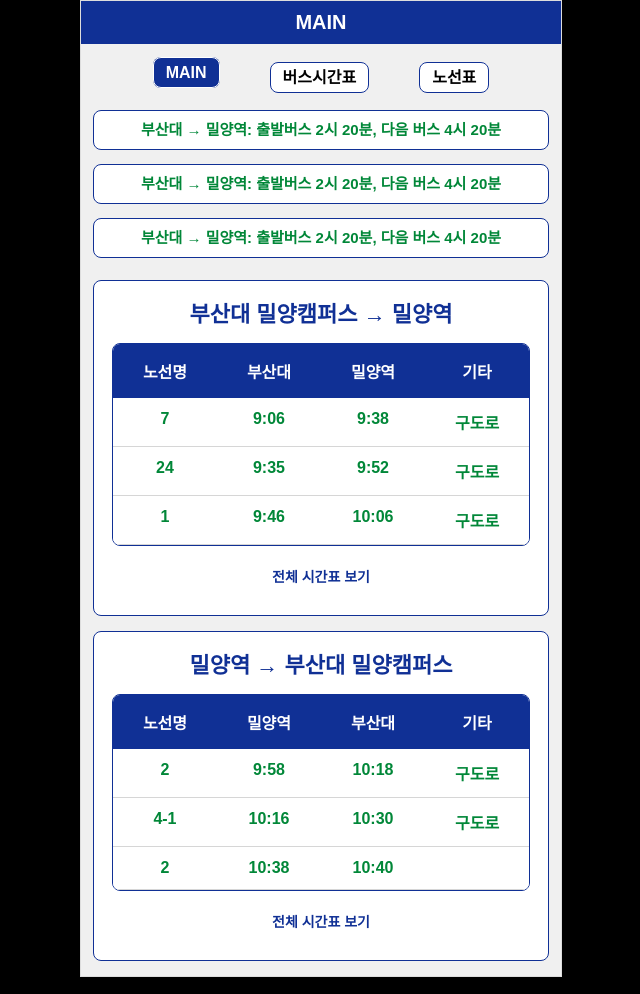
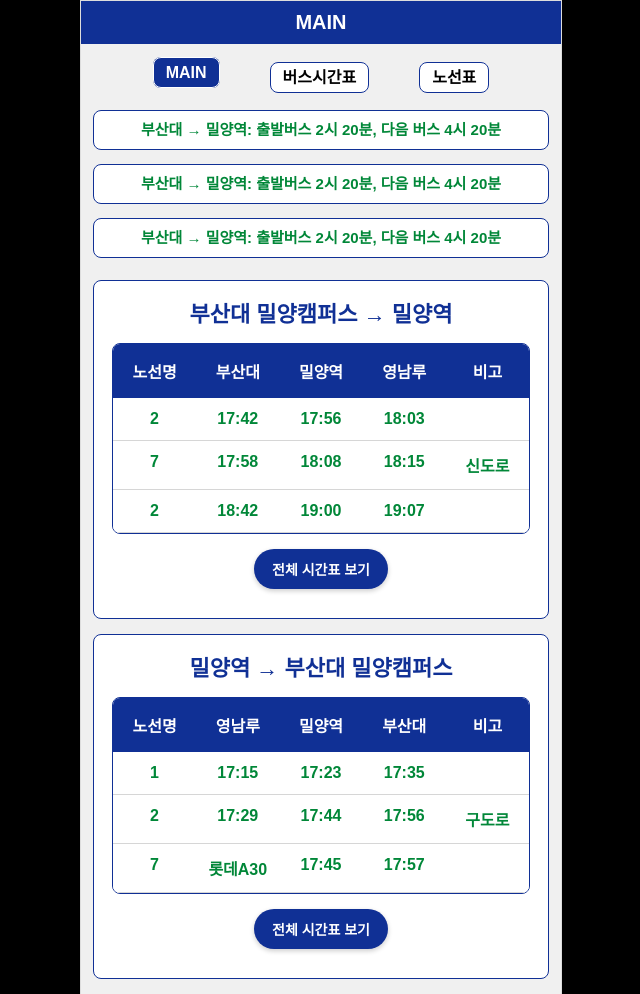
Before and after one commit to leaneroov/campusbus, a plain HTML site: page index.html in a window 1280 px wide. Shown: the whole page, without its empty margins (319-959 px from the left). Drawn offline with Linux system fonts and the light colour scheme.

Commit message:
feat : Integrate bus timetable data

```diff
--- /dev/null
+++ b/busdata.js
@@ -0,0 +1,489 @@
+const busdata = {
+  cam2sta: [
+    {
+      number: "7",
+      depart: "07:02",
+      arrive: "07:18",
+      yeongnamnu: "07:25",
+      note: "",
+    },
+    {
+      number: "2",
+      depart: "07:20",
+      arrive: "07:32",
+      yeongnamnu: "07:39",
+      note: "",
+    },
+    {
+      number: "2",
+      depart: "07:37",
+      arrive: "07:56",
+      yeongnamnu: "08:03",
+      note: "",
+    },
+    {
+      number: "2",
+      depart: "08:40",
+      arrive: "08:52",
+      yeongnamnu: "08:59",
+      note: "",
+    },
+    {
+      number: "1",
+      depart: "08:57",
+      arrive: "09:12",
+      yeongnamnu: "09:19",
+      note: "구도로",
+    },
+    {
+      number: "7",
+      depart: "09:06",
+      arrive: "09:20",
+      yeongnamnu: "09:27",
+      note: "구도로",
+    },
+    {
+      number: "1",
+      depart: "09:46",
+      arrive: "10:00",
+      yeongnamnu: "10:07",
+      note: "구도로",
+    },
+    {
+      number: "2",
+      depart: "09:58",
+      arrive: "10:12",
+      yeongnamnu: "10:19",
+      note: "구도로",
+    },
+    {
+      number: "4-1",
+      depart: "10:16",
+      arrive: "10:30",
+      note: "구도로",
+      yeongnamnu: "",
+    },
+    {
+      number: "2",
+      depart: "10:38",
+      arrive: "10:52",
+      yeongnamnu: "10:59",
+      note: "",
+    },
+    {
+      number: "1-2",
+      depart: "12:18",
+      arrive: "12:32",
+      yeongnamnu: "12:39",
+      note: "",
+    },
+    {
+      number: "7-1",
+      depart: "12:00",
+      arrive: "12:16",
+      yeongnamnu: "12:23",
+      note: "구도로",
+    },
+    {
+      number: "1",
+      depart: "13:28",
+      arrive: "13:44",
+      yeongnamnu: "13:51",
+      note: "",
+    },
+    {
+      number: "2",
+      depart: "13:00",
+      arrive: "13:16",
+      yeongnamnu: "13:23",
+      note: "구도로",
+    },
+    {
+      number: "1",
+      depart: "14:05",
+      arrive: "14:16",
+      yeongnamnu: "14:23",
+      note: "",
+    },
+    {
+      number: "7",
+      depart: "14:27",
+      arrive: "14:40",
+      yeongnamnu: "14:47",
+      note: "",
+    },
+    {
+      number: "1",
+      depart: "15:28",
+      arrive: "15:44",
+      yeongnamnu: "15:51",
+      note: "",
+    },
+    {
+      number: "2",
+      depart: "15:00",
+      arrive: "15:16",
+      yeongnamnu: "15:23",
+      note: "신도로",
+    },
+    {
+      number: "1",
+      depart: "15:52",
+      arrive: "16:00",
+      yeongnamnu: "16:07",
+      note: "신도로",
+    },
+    {
+      number: "4-1",
+      depart: "16:19",
+      arrive: "16:28",
+      note: "신도로",
+      yeongnamnu: "",
+    },
+    {
+      number: "2",
+      depart: "17:02",
+      arrive: "17:16",
+      yeongnamnu: "17:23",
+      note: "",
+    },
+    {
+      number: "2",
+      depart: "17:42",
+      arrive: "17:56",
+      yeongnamnu: "18:03",
+      note: "",
+    },
+    {
+      number: "7",
+      depart: "17:58",
+      arrive: "18:08",
+      yeongnamnu: "18:15",
+      note: "신도로",
+    },
+    {
+      number: "2",
+      depart: "18:42",
+      arrive: "19:00",
+      yeongnamnu: "19:07",
+      note: "",
+    },
+    {
+      number: "7-1",
+      depart: "18:22",
+      arrive: "18:32",
+      yeongnamnu: "18:39",
+      note: "신도로",
+    },
+    {
+      number: "7-1",
+      depart: "19:08",
+      arrive: "19:24",
+      yeongnamnu: "19:31",
+      note: "",
+    },
+    {
+      number: "1",
+      depart: "19:42",
+      arrive: "19:50",
+      yeongnamnu: "19:57",
+      note: "신도로",
+    },
+    {
+      number: "2",
+      depart: "20:04",
+      arrive: "20:18",
+      yeongnamnu: "20:25",
+      note: "",
+    },
+    {
+      number: "7",
+      depart: "20:20",
+      arrive: "20:30",
+      yeongnamnu: "20:37",
+      note: "신도로",
+    },
+    {
+      number: "7",
+      depart: "20:52",
+      arrive: "21:07",
+      yeongnamnu: "21:14",
+      note: "신도로",
+    },
+    {
+      number: "4-1",
+      depart: "21:18",
+      arrive: "21:28",
+      note: "신도로",
+      yeongnamnu: "",
+    },
+    {
+      number: "2",
+      depart: "22:12",
+      arrive: "22:24",
+      yeongnamnu: "22:31",
+      note: "신도로",
+    },
+    {
+      number: "2",
+      depart: "22:44",
+      arrive: "23:00",
+      yeongnamnu: "23:07",
+      note: "",
+    },
+    {
+      number: "2",
+      depart: "23:12",
+      arrive: "23:20",
+      yeongnamnu: "23:27",
+      note: "신도로",
+    },
+  ],
+  sta2cam: [
+    {
+      number: "1",
+      yeongnamnu: "06:14",
+      depart: "06:45",
+      arrive: "06:57",
+      note: "",
+    },
+    {
+      depart: "07:00",
+      arrive: "07:12",
+      number: "",
+      yeongnamnu: "",
+      note: "",
+    },
+    {
+      number: "2",
+      yeongnamnu: "06:19",
+      depart: "7:20",
+      arrive: "07:32",
+      note: "",
+    },
+    {
+      number: "1",
+      yeongnamnu: "08:10",
+      depart: "8:20",
+      arrive: "08:32",
+      note: "",
+    },
+    {
+      number: "2",
+      yeongnamnu: "08:33",
+      depart: "8:45",
+      arrive: "08:53",
+      note: "신도로",
+    },
+    {
+      number: "6",
+      yeongnamnu: "08:45",
+      depart: "08:56",
+      arrive: "09:04",
+      note: "신도로",
+    },
+    {
+      number: "1",
+      yeongnamnu: "09:25",
+      depart: "09:35",
+      arrive: "09:43",
+      note: "신도로",
+    },
+    {
+      number: "1",
+      yeongnamnu: "09:41",
+      depart: "09:48",
+      arrive: "09:56",
+      note: "신도로",
+    },
+    {
+      number: "2",
+      yeongnamnu: "09:53",
+      depart: "10:05",
+      arrive: "10:13",
+      note: "신도로",
+    },
+    {
+      number: "1",
+      yeongnamnu: "10:15",
+      depart: "10:22",
+      arrive: "10:32",
+      note: "",
+    },
+    {
+      number: "7",
+      depart: "11:26",
+      arrive: "11:38",
+      yeongnamnu: "",
+      note: "",
+    },
+    {
+      number: "1",
+      yeongnamnu: "11:33",
+      depart: "11:48",
+      arrive: "11:56",
+      note: "신도로",
+    },
+    {
+      number: "7",
+      depart: "12:36",
+      arrive: "12:48",
+      yeongnamnu: "",
+      note: "",
+    },
+    {
+      number: "2",
+      yeongnamnu: "12:41",
+      depart: "12:50",
+      arrive: "13:00",
+      note: "신도로",
+    },
+    {
+      number: "2",
+      yeongnamnu: "13:37",
+      depart: "13:50",
+      arrive: "14:02",
+      note: "구도로",
+    },
+    {
+      number: "1",
+      yeongnamnu: "14:05",
+      depart: "14:14",
+      arrive: "14:27",
+      note: "구도로",
+    },
+    {
+      number: "7",
+      depart: "14:36",
+      arrive: "14:48",
+      yeongnamnu: "",
+      note: "",
+    },
+    {
+      number: "2",
+      yeongnamnu: "14:33",
+      depart: "14:45",
+      arrive: "14:57",
+      note: "구도로",
+    },
+    {
+      number: "2",
+      yeongnamnu: "15:29",
+      depart: "15:40",
+      arrive: "15:52",
+      note: "구도로",
+    },
+    {
+      number: "2",
+      yeongnamnu: "15:53",
+      depart: "16:05",
+      arrive: "16:17",
+      note: "구도로",
+    },
+    {
+      number: "2",
+      yeongnamnu: "16:33",
+      depart: "16:42",
+      arrive: "16:54",
+      note: "",
+    },
+    {
+      number: "1",
+      yeongnamnu: "17:15",
+      depart: "17:23",
+      arrive: "17:35",
+      note: "",
+    },
+    {
+      number: "2",
+      yeongnamnu: "17:29",
+      depart: "17:44",
+      arrive: "17:56",
+      note: "구도로",
+    },
+    {
+      number: "7",
+      yeongnamnu: "롯데A30",
+      depart: "17:45",
+      arrive: "17:57",
+      note: "",
+    },
+    {
+      number: "1",
+      yeongnamnu: "17:57",
+      depart: "18:10",
+      arrive: "18:22",
+      note: "구도로",
+    },
+    {
+      number: "6",
+      yeongnamnu: "18:37",
+      depart: "18:45",
+      arrive: "18:57",
+      note: "",
+    },
+    {
+      number: "1",
+      yeongnamnu: "19:17",
+      depart: "19:30",
+      arrive: "19:42",
+      note: "구도로",
+    },
+    {
+      number: "6",
+      yeongnamnu: "19:35",
+      depart: "19:44",
+      arrive: "19:56",
+      note: "",
+    },
+    {
+      number: "1",
+      yeongnamnu: "20:01",
+      depart: "20:08",
+      arrive: "20:20",
+      note: "구도로",
+    },
+    {
+      number: "2",
+      yeongnamnu: "20:35",
+      depart: "20:42",
+      arrive: "20:52",
+      note: "구도로",
+    },
+    {
+      number: "1",
+      yeongnamnu: "20:53",
+      depart: "21:05",
+      arrive: "21:17",
+      note: "구도로",
+    },
+    {
+      number: "2",
+      yeongnamnu: "21:50",
+      depart: "21:57",
+      arrive: "22:09",
+      note: "구도로",
+    },
+    {
+      number: "1",
+      yeongnamnu: "22:13",
+      depart: "22:22",
+      arrive: "22:34",
+      note: "",
+    },
+    {
+      number: "2",
+      yeongnamnu: "22:53",
+      depart: "23:00",
+      arrive: "23:12",
+      note: "구도로",
+    },
+  ],
+  metadata: {
+    last_updated: "2025-03-05",
+    year: "2025",
+    note: "평일 기준 시간표입니다. 영남루 정류장 시간도 포함됩니다.",
+  },
+};
+
+export default busdata;
--- a/index.html
+++ b/index.html
@@ -17,13 +17,21 @@
         <nav class="nav-bar">
           <ul class="nav-list">
             <li class="nav-item active">
-              <a href="index.html" class="nav-link">MAIN</a>
+              <a href="#" class="nav-link">MAIN</a>
             </li>
             <li class="nav-item">
-              <a href="timetable.html" class="nav-link">버스시간표</a>
+              <a
+                href="https://www.miryang.go.kr/docviewer/index.jsp?atchFileId=FILE_000000000076490&fileSn=1&fileName=BBS_202501060246536911&fileSn=1&docName=1"
+                class="nav-link"
+                >버스시간표</a
+              >
             </li>
             <li class="nav-item">
-              <a href="route.html" class="nav-link">노선표</a>
+              <a
+                href="https://www.miryang.go.kr/docviewer/index.jsp?atchFileId=FILE_000000000057458&fileSn=5&fileName=BBS_202309070216369885&fileSn=5&docName=bus-every-20230907"
+                class="nav-link"
+                >노선표</a
+              >
             </li>
           </ul>
         </nav>
@@ -60,11 +68,15 @@
               <div class="number">노선명</div>
               <div class="depart">부산대</div>
               <div class="arrive">밀양역</div>
-              <div class="note">기타</div>
+              <div class="yeongnamnu">영남루</div>
+              <div class="note">비고</div>
             </div>
+            <!-- 기본 테이블 (최대 3개 항목) -->
             <div id="first-timetable"></div>
+
+            <div id="all-timetable1" style="display: none"></div>
           </div>
-          <p class="see-all" id="first-see-all">전체 시간표 보기</p>
+          <p class="btn" id="btn1">전체 시간표 보기</p>
         </div>
       </div>
       <!-- 1table -->
@@ -76,19 +88,23 @@
           <div class="bus-table">
             <div class="bus-header">
               <div class="number">노선명</div>
+              <div class="yeongnamnu">영남루</div>
               <div class="depart">밀양역</div>
               <div class="arrive">부산대</div>
-              <div class="note">기타</div>
+              <div class="note">비고</div>
             </div>
             <div id="second-timetable"></div>
+
+            <div id="all-timetable2" style="display: none"></div>
           </div>
-          <p class="see-all" id="second-see-all">전체 시간표 보기</p>
+          <p class="btn" id="btn2">전체 시간표 보기</p>
         </div>
       </div>
       <!-- 2table -->
       <!------------------------------------------------------->
     </div>
     <!-- 컨테이너 끝 -->
-    <script src="script.js"></script>
+    <script type="module" src="script.js"></script>
+    <script type="module" src="busdata.js"></script>
   </body>
 </html>
--- a/script.js
+++ b/script.js
@@ -1,33 +1,173 @@
+import busdata from "./busdata.js";
+const btn1 = document.getElementById("btn1");
+const btn2 = document.getElementById("btn2");
+
 document.addEventListener("DOMContentLoaded", function () {
-  const first = [
-    //부산대 밀양캠퍼스 → 밀양역
-    { number: "7", depart: "9:06", arrive: "9:38", note: "구도로" },
-    { number: "24", depart: "9:35", arrive: "9:52", note: "구도로" },
-    { number: "1", depart: "9:46", arrive: "10:06", note: "구도로" },
-  ];
-  const second = [
-    //밀양역 → 부산대 밀양캠퍼스
-    { number: "2", depart: "9:58", arrive: "10:18", note: "구도로" },
-    { number: "4-1", depart: "10:16", arrive: "10:30", note: "구도로" },
-    { number: "2", depart: "10:38", arrive: "10:40", note: "" },
-  ];
+  const cam2sta = busdata.cam2sta;
+  const sta2cam = busdata.sta2cam;
 
-  function addinfo(tableId, data) {
+  let showallTable1 = false;
+  let showallTable2 = false;
+
+  let allTable1 = document.getElementById("all-timetable1");
+  let allTable2 = document.getElementById("all-timetable2");
+
+  if (allTable1) {
+    allTable1.style.display = "none";
+  }
+  if (allTable2) {
+    allTable2.style.display = "none";
+  }
+
+  try {
+    // 데이터 확인
+    if (!cam2sta || !sta2cam) {
+      alert("데이터 불러오기 실패.");
+    }
+  } catch (error) {
+    alert("데이터 불러오기 실패.");
+  }
+
+  function addinfo(tableId, data, showUpcomingOnly = true) {
     const table = document.getElementById(tableId);
+    if (!table) return;
 
-    data.forEach((bus) => {
+    table.innerHTML = "";
+
+    const now = new Date();
+    const currentTime = now.getHours() * 60 + now.getMinutes(); // 현재시간 분으로 변환
+
+    let showData = data;
+    if (showUpcomingOnly) {
+      // 현재 시간 이후 버스만 필터링
+      showData = data.filter((item) => {
+        if (!item.depart) return false;
+        const timeParts = item.depart.split(":");
+        const hour = Number(timeParts[0]); // 시
+        const minute = Number(timeParts[1]); // 분
+        const convertDpt = hour * 60 + minute; // 시간 분으로 전환
+        return convertDpt >= currentTime; // 현재시간보다 늦은 버스만 표시
+      });
+    }
+
+    // 데이터가 없을 경우
+    if (showData.length === 0) {
+      table.innerHTML = `<div class="bus-row"><div class="bus-cell" style="grid-column: 1 / span 5; text-align: center;">운행 예정 버스 없음.</div></div>`;
+      return;
+    }
+
+    // 3개 표시
+    const displayData = tableId.includes("all")
+      ? showData
+      : showData.slice(0, 3);
+
+    displayData.forEach((bus) => {
       const row = document.createElement("div");
       row.classList.add("bus-row");
-      row.innerHTML = `
-                <div class="bus-cell">${bus.number}</div>
-                <div class="bus-cell">${bus.depart}</div>
-                <div class="bus-cell">${bus.arrive}</div>
-                <div class="bus-cell">${bus.note}</div>
-            `;
+
+      if (tableId.includes("first") || tableId.includes("all-timetable1")) {
+        row.innerHTML = `
+          <div class="bus-cell">${bus.number || "-"}</div>
+          <div class="bus-cell">${bus.depart || "-"}</div>
+          <div class="bus-cell">${bus.arrive || "-"}</div>
+          <div class="bus-cell">${bus.yeongnamnu || "-"}</div>
+          <div class="bus-cell">${bus.note || ""}</div>
+        `;
+      } else {
+        row.innerHTML = `
+          <div class="bus-cell">${bus.number || "-"}</div>
+          <div class="bus-cell">${bus.yeongnamnu || "-"}</div>
+          <div class="bus-cell">${bus.depart || "-"}</div>
+          <div class="bus-cell">${bus.arrive || "-"}</div>
+          <div class="bus-cell">${bus.note || ""}</div>
+        `;
+      }
+
       table.appendChild(row);
     });
   }
 
-  addinfo("first-timetable", first);
-  addinfo("second-timetable", second);
+  function addallInfo(tableId, data, showUpcomingOnly = true) {
+    const table = document.getElementById(tableId);
+    if (!table) return;
+
+    table.innerHTML = "";
+
+    const now = new Date();
+    const currentTime = now.getHours() * 60 + now.getMinutes();
+
+    let showData = data;
+    if (showUpcomingOnly) {
+      showData = data.filter((item) => {
+        if (!item.depart) return false;
+        const timeParts = item.depart.split(":");
+        const hour = Number(timeParts[0]);
+        const minute = Number(timeParts[1]);
+        const convertDpt = hour * 60 + minute;
+        return convertDpt >= currentTime;
+      });
+    }
+
+    // 3개 밑에 데이터만 표시
+    const allData = showData.slice(3);
+
+    allData.forEach((bus) => {
+      const row = document.createElement("div");
+      row.classList.add("bus-row");
+
+      if (tableId === "all-timetable1") {
+        row.innerHTML = `
+          <div class="bus-cell">${bus.number || "-"}</div>
+          <div class="bus-cell">${bus.depart || "-"}</div>
+          <div class="bus-cell">${bus.arrive || "-"}</div>
+          <div class="bus-cell">${bus.yeongnamnu || "-"}</div>
+          <div class="bus-cell">${bus.note || ""}</div>
+        `;
+      } else {
+        row.innerHTML = `
+          <div class="bus-cell">${bus.number || "-"}</div>
+          <div class="bus-cell">${bus.yeongnamnu || "-"}</div>
+          <div class="bus-cell">${bus.depart || "-"}</div>
+          <div class="bus-cell">${bus.arrive || "-"}</div>
+          <div class="bus-cell">${bus.note || ""}</div>
+        `;
+      }
+
+      table.appendChild(row);
+    });
+  }
+
+  function updateButtonText() {
+    if (btn1) btn1.textContent = showallTable1 ? "접기" : "전체 시간표 보기";
+    if (btn2) btn2.textContent = showallTable2 ? "접기" : "전체 시간표 보기";
+  }
+
+  addinfo("first-timetable", cam2sta, true);
+  addinfo("second-timetable", sta2cam, true);
+  addallInfo("all-timetable1", cam2sta, true);
+  addallInfo("all-timetable2", sta2cam, true);
+
+  document.getElementById("btn1").addEventListener("click", function () {
+    showallTable1 = !showallTable1;
+
+    if (allTable1) {
+      allTable1.style.display = showallTable1 ? "block" : "none";
+    }
+
+    addinfo("first-timetable", cam2sta, !showallTable1);
+    addallInfo("all-timetable1", cam2sta, !showallTable1);
+    updateButtonText();
+  });
+
+  document.getElementById("btn2").addEventListener("click", function () {
+    showallTable2 = !showallTable2;
+    if (allTable2) {
+      allTable2.style.display = showallTable2 ? "block" : "none";
+    }
+    addinfo("second-timetable", sta2cam, !showallTable2);
+    addallInfo("all-timetable2", sta2cam, !showallTable2);
+    updateButtonText();
+  });
+
+  updateButtonText();
 });
--- a/style.css
+++ b/style.css
@@ -165,13 +165,13 @@ body {
 
 .bus-row {
   display: grid;
-  grid-template-columns: repeat(4, 1fr);
+  grid-template-columns: repeat(5, 1fr);
   background-color: #ffffff;
 }
 
 .bus-header {
   display: grid;
-  grid-template-columns: repeat(4, 1fr);
+  grid-template-columns: repeat(5, 1fr);
   font-weight: bold;
   background: #103095;
   padding: 10px 0;
@@ -180,7 +180,8 @@ body {
 .number,
 .depart,
 .arrive,
-.note {
+.note,
+.yeongnamnu {
   color: white;
   padding: 5px;
   text-align: center;
@@ -194,16 +195,31 @@ body {
   text-align: center;
 }
 
-.see-all {
+.btn {
+  display: inline-block;
+  padding: 10px 18px;
+  margin-top: 15px;
   font-size: 14px;
   font-weight: bold;
-  color: #103095;
-  margin-top: 20px;
+  text-align: center;
+  color: white;
+  background-color: #103095;
+  border: none;
+  border-radius: 25px;
+  box-shadow: 0 2px 5px rgba(0, 0, 0, 0.2);
   cursor: pointer;
-  transition: color 0.3s ease;
+  transition: all 0.3s ease;
+  position: relative;
+  overflow: hidden;
 }
 
-.see-all:hover {
-  color: #3355cc;
-  text-decoration: underline;
+.btn:hover {
+  background-color: #0a236e;
+  transform: translateY(-2px);
+  box-shadow: 0 4px 8px rgba(0, 0, 0, 0.3);
 }
+
+.btn:active {
+  transform: translateY(0);
+  box-shadow: 0 1px 3px rgba(0, 0, 0, 0.2);
+}
```
Also changed, not shown: README.md.
